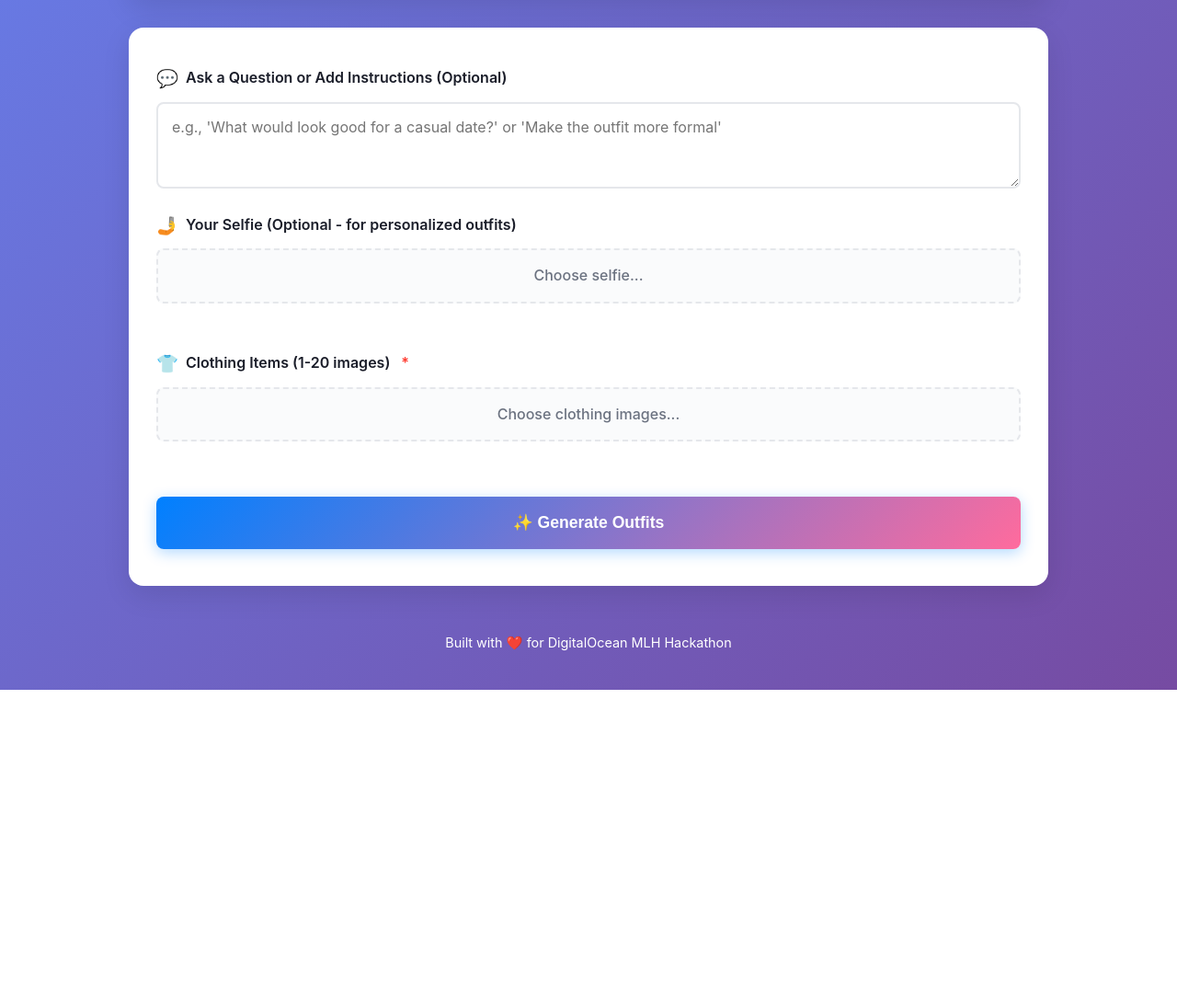
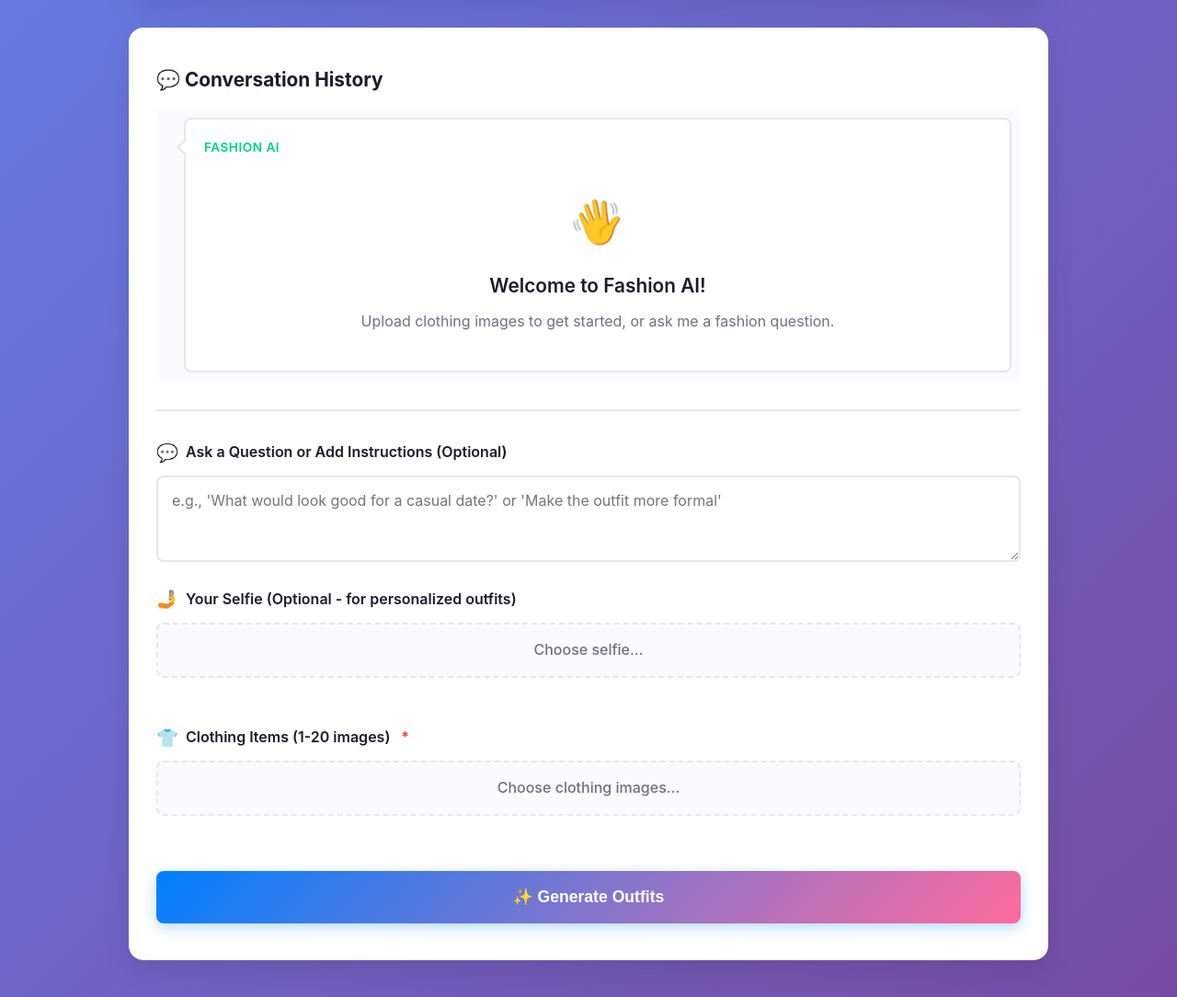
Before and after one commit to rjeriomenko/DigitalOceanMLH, a Flask app: page / in a window 1280 px wide. Shown: the part 229-1313 px from the top of the page at 92% size. Before the commit the page ends 979 px from the top, so only its background shows below. Run offline with Flask 3, Linux system fonts and the light colour scheme; parts of the project's set-up code (start-up, migrations or seed data) failed here and were passed over; some libraries are stand-ins or nearby versions.

Commit message:
add style'

```diff
--- a/app.py
+++ b/app.py
@@ -93,22 +93,20 @@ def generate_outfits():
     try:
         emit_progress(socket_sid, "starting", "Starting outfit generation...", 0)
 
-        # Check if images were provided
-        if 'clothing_images' not in request.files:
-            emit_progress(socket_sid, "error", "No clothing images provided", 0)
-            return jsonify({'error': 'No clothing images provided'}), 400
+        # Get optional query and session ID
+        query = request.form.get('query', '').strip()
+        session_id = request.form.get('session_id', '').strip()
 
-        clothing_files = request.files.getlist('clothing_images')
-        if not clothing_files or len(clothing_files) == 0:
-            emit_progress(socket_sid, "error", "No clothing images provided", 0)
-            return jsonify({'error': 'No clothing images provided'}), 400
+        # Check if images or query were provided
+        clothing_files = request.files.getlist('clothing_images') if 'clothing_images' in request.files else []
+
+        # Allow text-only queries for conversation
+        if not clothing_files and not query:
+            emit_progress(socket_sid, "error", "Please provide clothing images or a question", 0)
+            return jsonify({'error': 'Please provide clothing images or a question'}), 400
 
         # Get optional selfie
         selfie_file = request.files.get('selfie')
-
-        # Get optional query and session ID
-        query = request.form.get('query', '').strip()
-        session_id = request.form.get('session_id', '').strip()
 
         # Get or create session
         session, is_new_session = session_manager.get_or_create_session(session_id if session_id else None)
@@ -126,6 +124,35 @@ def generate_outfits():
         temp_dir = tempfile.mkdtemp(dir=app.config['UPLOAD_FOLDER'])
 
         try:
+            # Handle text-only queries (no images)
+            if not clothing_files and query:
+                emit_progress(socket_sid, "consulting_agent", "Processing your question...", 50)
+
+                # Add query to session history
+                session.add_message("user", query)
+
+                # Get text-only response from query handler
+                query_result = handle_query(query, [], None)
+
+                query_response = None
+                if query_result['type'] == 'question':
+                    query_response = query_result['answer']
+                    session.add_message("assistant", query_response)
+
+                emit_progress(socket_sid, "complete", "Response ready", 100)
+
+                # Build response without outfits
+                response_data = {
+                    'success': True,
+                    'session_id': session_id,
+                    'is_new_session': is_new_session,
+                    'conversation_context': session.get_context_summary(),
+                    'query_response': query_response,
+                    'outfits': []
+                }
+
+                return jsonify(response_data)
+
             # Save and validate clothing images
             clothing_images = []
             for idx, file in enumerate(clothing_files):
--- a/static/css/style.css
+++ b/static/css/style.css
@@ -144,6 +171,33 @@ body {
     padding: 20px;
     border-radius: var(--radius-sm);
     border: 2px solid var(--border);
+    position: relative;
+    margin-left: 20px;
+}
+
+/* Chat bubble tail pointing left */
+.chat-message-assistant::before {
+    content: '';
+    position: absolute;
+    left: -10px;
+    top: 20px;
+    width: 0;
+    height: 0;
+    border-style: solid;
+    border-width: 10px 10px 10px 0;
+    border-color: transparent var(--border) transparent transparent;
+}
+
+.chat-message-assistant::after {
+    content: '';
+    position: absolute;
+    left: -7px;
+    top: 22px;
+    width: 0;
+    height: 0;
+    border-style: solid;
+    border-width: 8px 8px 8px 0;
+    border-color: transparent var(--surface) transparent transparent;
 }
 
 .chat-message-assistant .message-label {
@@ -166,6 +220,38 @@ body {
     grid-template-columns: repeat(auto-fit, minmax(250px, 1fr));
     gap: 20px;
     margin-top: 15px;
+}
+
+.placeholder-content {
+    text-align: center;
+    padding: 20px;
+}
+
+.placeholder-content .placeholder-icon {
+    font-size: 3rem;
+    margin-bottom: 15px;
+    display: inline-block;
+    animation: wave 2s ease-in-out infinite;
+}
+
+@keyframes wave {
+    0%, 100% { transform: rotate(0deg); }
+    25% { transform: rotate(20deg); }
+    75% { transform: rotate(-20deg); }
+}
+
+.placeholder-content h3 {
+    font-size: 1.3rem;
+    color: var(--text);
+    margin-bottom: 10px;
+    font-weight: 600;
+}
+
+.placeholder-content p {
+    font-size: 1rem;
+    color: var(--text-muted);
+    line-height: 1.6;
+    margin: 0;
 }
 
 /* ===== Upload Section ===== */
--- a/static/js/app.js
+++ b/static/js/app.js
@@ -132,57 +132,83 @@ function updateFileLabel(input, text) {
 async function displaySelfiePreview(file) {
     selfiePreview.innerHTML = '';
 
+    // Show loading placeholder immediately
+    const placeholderDiv = document.createElement('div');
+    placeholderDiv.className = 'preview-item preview-loading';
+    placeholderDiv.innerHTML = `
+        <div style="display:flex;flex-direction:column;align-items:center;justify-content:center;height:100%;background:linear-gradient(135deg, #667eea 0%, #764ba2 100%);">
+            <span style="font-size:2rem;">📷</span>
+            <span style="font-size:0.7rem;color:white;margin-top:5px;">Converting...</span>
+        </div>
+        <button class="remove-btn" onclick="removeSelfie()">×</button>
+    `;
+    selfiePreview.appendChild(placeholderDiv);
+
     try {
         const imageUrl = await getImagePreviewUrl(file);
+        // Replace placeholder with actual image
         const div = document.createElement('div');
         div.className = 'preview-item';
         div.innerHTML = `
             <img src="${imageUrl}" alt="Selfie preview">
             <button class="remove-btn" onclick="removeSelfie()">×</button>
         `;
+        selfiePreview.innerHTML = '';
         selfiePreview.appendChild(div);
     } catch (error) {
         console.error('Error displaying selfie preview:', error);
-        // Show a placeholder
-        const div = document.createElement('div');
-        div.className = 'preview-item';
-        div.innerHTML = `
-            <div style="display:flex;align-items:center;justify-content:center;height:100%;background:#f0f0f0;">
-                <span>📷</span>
+        // Show error placeholder
+        placeholderDiv.innerHTML = `
+            <div style="display:flex;align-items:center;justify-content:center;height:100%;background:#ffebee;">
+                <span style="font-size:1.5rem;">⚠️</span>
             </div>
             <button class="remove-btn" onclick="removeSelfie()">×</button>
         `;
-        selfiePreview.appendChild(div);
     }
 }
 
 async function displayClothingPreviews(files) {
     clothingPreview.innerHTML = '';
 
+    // Create all placeholders first for instant feedback
+    const placeholders = [];
+    for (let index = 0; index < files.length; index++) {
+        const placeholderDiv = document.createElement('div');
+        placeholderDiv.className = 'preview-item preview-loading';
+        placeholderDiv.setAttribute('data-index', index);
+        placeholderDiv.innerHTML = `
+            <div style="display:flex;flex-direction:column;align-items:center;justify-content:center;height:100%;background:linear-gradient(135deg, #667eea 0%, #764ba2 100%);">
+                <span style="font-size:2rem;">👕</span>
+                <span style="font-size:0.7rem;color:white;margin-top:5px;">Converting...</span>
+            </div>
+            <button class="remove-btn" onclick="removeClothing(${index})">×</button>
+        `;
+        clothingPreview.appendChild(placeholderDiv);
+        placeholders.push(placeholderDiv);
+    }
+
+    // Convert images asynchronously
     for (let index = 0; index < files.length; index++) {
         const file = files[index];
+        const placeholderDiv = placeholders[index];
 
         try {
             const imageUrl = await getImagePreviewUrl(file);
-            const div = document.createElement('div');
-            div.className = 'preview-item';
-            div.innerHTML = `
+            // Replace placeholder with actual image
+            placeholderDiv.className = 'preview-item';
+            placeholderDiv.innerHTML = `
                 <img src="${imageUrl}" alt="Clothing ${index + 1}">
                 <button class="remove-btn" onclick="removeClothing(${index})">×</button>
             `;
-            clothingPreview.appendChild(div);
         } catch (error) {
             console.error(`Error displaying preview for file ${index}:`, error);
-            // Show a placeholder
-            const div = document.createElement('div');
-            div.className = 'preview-item';
-            div.innerHTML = `
-                <div style="display:flex;align-items:center;justify-content:center;height:100%;background:#f0f0f0;">
-                    <span>👕</span>
+            // Show error placeholder
+            placeholderDiv.innerHTML = `
+                <div style="display:flex;align-items:center;justify-content:center;height:100%;background:#ffebee;">
+                    <span style="font-size:1.5rem;">⚠️</span>
                 </div>
                 <button class="remove-btn" onclick="removeClothing(${index})">×</button>
             `;
-            clothingPreview.appendChild(div);
         }
     }
 }
@@ -233,13 +259,30 @@ function clearSelfie() {
 }
 
 function removeClothing(index) {
+    // Remove from array
     clothingFiles.splice(index, 1);
-    displayClothingPreviews(clothingFiles);
 
+    // Remove only the specific preview item
+    const previewItems = clothingPreview.querySelectorAll('.preview-item');
+    if (previewItems[index]) {
+        previewItems[index].remove();
+    }
+
+    // Update indices on remaining remove buttons
+    const remainingItems = clothingPreview.querySelectorAll('.preview-item');
+    remainingItems.forEach((item, newIndex) => {
+        const removeBtn = item.querySelector('.remove-btn');
+        if (removeBtn) {
+            removeBtn.setAttribute('onclick', `removeClothing(${newIndex})`);
+        }
+    });
+
+    // Update file input
     const dt = new DataTransfer();
     clothingFiles.forEach(file => dt.items.add(file));
     clothingInput.files = dt.files;
 
+    // Update label and clear button
     if (clothingFiles.length === 0) {
         updateFileLabel(clothingInput, 'Choose clothing images...');
         document.getElementById('clear-clothing-btn').style.display = 'none';
@@ -320,9 +363,12 @@ function displayLiveOutfit(data) {
 
 // ===== Generate Outfits =====
 generateBtn.addEventListener('click', async () => {
-    // Validation
-    if (clothingFiles.length === 0) {
-        showError('Please upload at least one clothing item image');
+    // Get query text
+    const query = queryInput.value.trim();
+
+    // Validation - allow either images OR text query
+    if (clothingFiles.length === 0 && !query) {
+        showError('Please upload clothing images or ask a question');
         return;
     }
 
@@ -425,6 +471,12 @@ function addChatMessage(role, content) {
     // Show chat history
     chatHistory.style.display = 'block';
 
+    // Remove placeholder if it exists
+    const placeholder = chatMessages.querySelector('.chat-placeholder');
+    if (placeholder) {
+        placeholder.remove();
+    }
+
     const messageDiv = document.createElement('div');
     messageDiv.className = 'chat-message';
 
@@ -506,6 +558,14 @@ function escapeHtml(text) {
 function createOutfitCard(outfit) {
     const card = document.createElement('div');
     card.className = 'outfit-card';
+    card.setAttribute('data-outfit-number', outfit.outfit_number);
+
+    // Add click handler for 3D magnification
+    card.addEventListener('click', (e) => {
+        if (!e.target.classList.contains('remove-btn')) {
+            magnifyCard(card);
+        }
+    });
 
     const header = document.createElement('div');
     header.className = 'outfit-header';
@@ -552,6 +612,74 @@ function hideError() {
     errorMessage.textContent = '';
 }
 
+// ===== 3D Card Magnification =====
+function magnifyCard(card) {
+    // Create overlay
+    const overlay = document.createElement('div');
+    overlay.className = 'outfit-card-overlay';
+
+    // Clone the card
+    const magnifiedCard = card.cloneNode(true);
+    magnifiedCard.classList.add('outfit-card-magnified');
+    magnifiedCard.classList.remove('outfit-card');
+
+    // Add to body
+    document.body.appendChild(overlay);
+    document.body.appendChild(magnifiedCard);
+
+    // 3D mouse tracking
+    let mouseX = 0;
+    let mouseY = 0;
+
+    function handleMouseMove(e) {
+        const rect = magnifiedCard.getBoundingClientRect();
+        const cardCenterX = rect.left + rect.width / 2;
+        const cardCenterY = rect.top + rect.height / 2;
+
+        // Calculate rotation based on mouse position
+        mouseX = (e.clientX - cardCenterX) / (rect.width / 2);
+        mouseY = (e.clientY - cardCenterY) / (rect.height / 2);
+
+        // Apply 3D rotation (max 15 degrees)
+        const rotateY = mouseX * 15;
+        const rotateX = -mouseY * 15;
+
+        magnifiedCard.style.transform = `
+            translate(-50%, -50%)
+            scale(1.5)
+            rotateY(${rotateY}deg)
+            rotateX(${rotateX}deg)
+        `;
+    }
+
+    // Close on overlay click or Escape key
+    function closeCard() {
+        overlay.remove();
+        magnifiedCard.remove();
+        document.removeEventListener('mousemove', handleMouseMove);
+        document.removeEventListener('keydown', handleEscape);
+    }
+
+    function handleEscape(e) {
+        if (e.key === 'Escape') {
+            closeCard();
+        }
+    }
+
+    overlay.addEventListener('click', closeCard);
+    magnifiedCard.addEventListener('click', closeCard);
+    document.addEventListener('mousemove', handleMouseMove);
+    document.addEventListener('keydown', handleEscape);
+
+    // Prevent body scroll
+    document.body.style.overflow = 'hidden';
+
+    // Restore scroll when closed
+    overlay.addEventListener('click', () => {
+        document.body.style.overflow = 'auto';
+    });
+}
+
 // ===== Make Functions Global =====
 window.removeSelfie = removeSelfie;
 window.clearSelfie = clearSelfie;
--- a/templates/index.html
+++ b/templates/index.html
@@ -24,9 +24,28 @@
         <!-- Main Content -->
         <main class="main-content">
             <!-- Chat History Section (scrollable) -->
-            <section id="chat-history" class="chat-history" style="display: none;">
+            <section id="chat-history" class="chat-history">
                 <h2 class="chat-title">💬 Conversation History</h2>
-                <div id="chat-messages" class="chat-messages"></div>
+                <div id="chat-messages" class="chat-messages">
+                    <div class="chat-message chat-placeholder">
+                        <div class="chat-message-assistant">
+                            <div class="message-label">Fashion AI</div>
+                            <div class="placeholder-content">
+                                <div class="placeholder-icon">👋</div>
+                                <h3>Welcome to Fashion AI!</h3>
+                                <p>Upload clothing images to get started, or ask me a fashion question.</p>
+                            </div>
+                        </div>
+                    </div>
+                </div>
+
+                <!-- Progress Section (inside chat) -->
+                <section id="progress-section" class="progress-section" style="display: none;">
+                    <div class="progress-bar-container" id="progress-bar">
+                        <div class="progress-bar-fill" id="progress-fill"></div>
+                    </div>
+                    <p class="progress-text" id="progress-text">Starting...</p>
+                </section>
             </section>
 
             <!-- Upload Section -->
@@ -76,14 +95,6 @@
                 </button>
             </section>
 
-            <!-- Progress Section -->
-            <section id="progress-section" class="progress-section" style="display: none;">
-                <div class="progress-bar-container" id="progress-bar">
-                    <div class="progress-bar-fill" id="progress-fill"></div>
-                </div>
-                <p class="progress-text" id="progress-text">Starting...</p>
-            </section>
-
             <!-- Error Section -->
             <div id="error-section" class="error-section" style="display: none;">
                 <p id="error-message"></p>
```
Also changed, not shown: other parts of static/css/style.css (+59 -3 lines), services/gradient_agent.py (+16 -6 lines).
